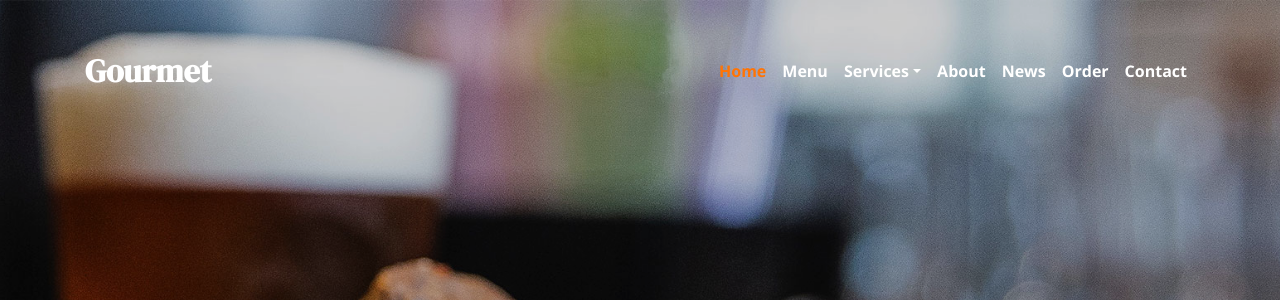
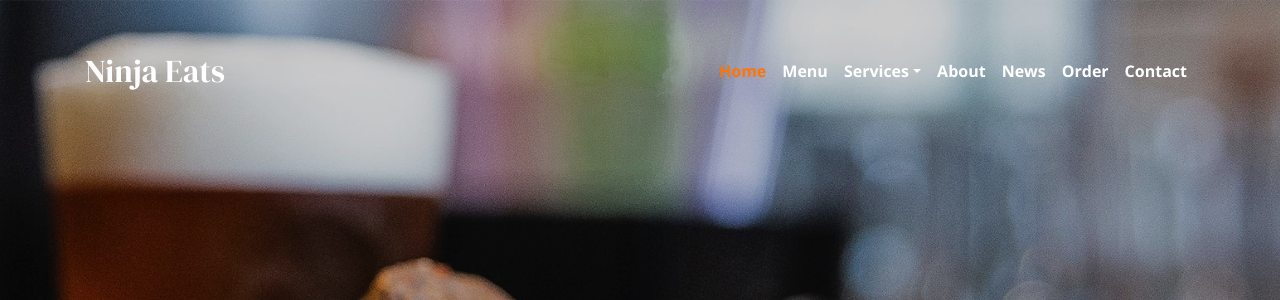
Before and after one commit to psonhoang/dynamic-res-template, a Node server app: page / in a window 1280 px wide. Shown: the top 300 px of the page. Run offline with Node 20, Linux system fonts and the light colour scheme; some web fonts are replaced.

Commit message:
minor edits

```diff
--- a/views/index.ejs
+++ b/views/index.ejs
@@ -32,7 +32,7 @@
     <header role="banner">
       <nav class="navbar navbar-expand-md navbar-dark bg-dark">
         <div class="container">
-          <a class="navbar-brand" href="/"><strong>Gourmet</strong></a>
+          <a class="navbar-brand" href="/"><%= title %></strong></a>
           <button class="navbar-toggler" type="button" data-toggle="collapse" data-target="#navbarsExample05" aria-controls="navbarsExample05" aria-expanded="false" aria-label="Toggle navigation">
             <span class="navbar-toggler-icon"></span>
           </button>
--- a/views/recipes.ejs
+++ b/views/recipes.ejs
@@ -30,7 +30,7 @@
     <header role="banner">
       <nav class="navbar navbar-expand-md navbar-dark bg-dark">
         <div class="container">
-          <a class="navbar-brand" href="/">Gourmet</a>
+          <a class="navbar-brand" href="/"><strong><%= title %></strong></a>
           <button class="navbar-toggler" type="button" data-toggle="collapse" data-target="#navbarsExample05" aria-controls="navbarsExample05" aria-expanded="false" aria-label="Toggle navigation">
             <span class="navbar-toggler-icon"></span>
           </button>
```
